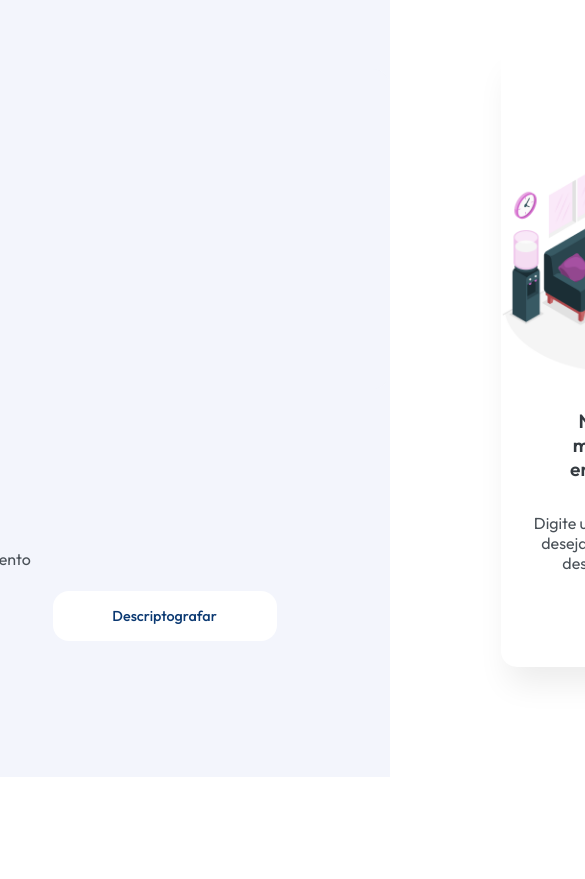
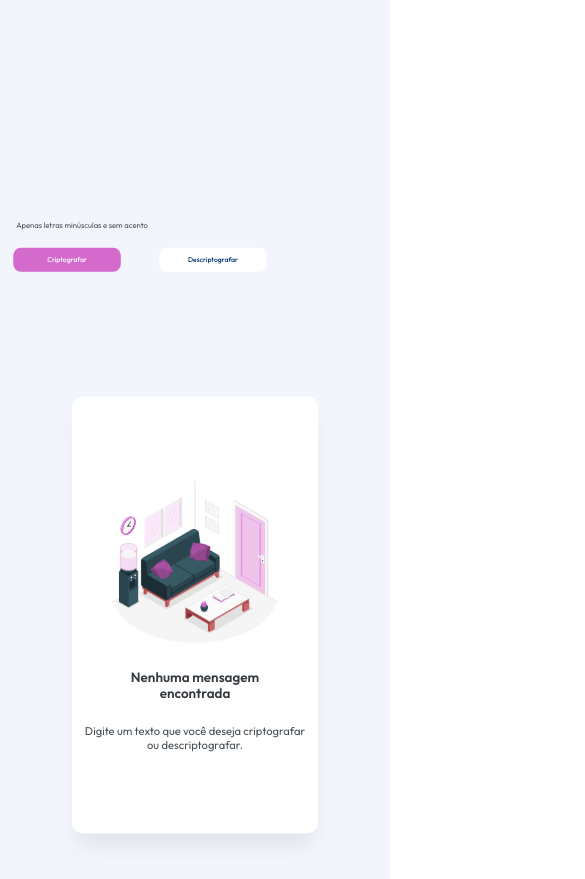
Before and after one commit to Fertilesoil/desafio__codificador__one, a website built with Vite: page index.html in a window 390 px wide. Shown: the part 67-946 px from the top of the page, 585 px wide, since content can reach past the window. Before the commit the page ends 844 px from the top, so only its background shows below. Built offline with nearby package versions, Linux system fonts and the light colour scheme; files whose address does not match are found by name.

Commit message:
:four_leaf_clover: Inicio da responsividade :four_leaf_clover:

```diff
--- a/index.html
+++ b/index.html
@@ -5,8 +5,12 @@
   <meta charset="UTF-8" />
   <link rel="icon" type="image/svg+xml" href="/vite.svg" />
   <link rel="stylesheet" href="style.css">
+  <meta http-equiv="X-UA-Compatible" content="ie=edge">
+  <meta http-equiv="X-UA-Compatible" content="IE=7">
   <meta name="viewport" content="width=device-width, initial-scale=1.0" />
-  <title>Vite App</title>
+  <title>Encriptador</title>
+  <meta name="description" content="O aplicativo tem como objetivo encriptar e
+  descriptar textos com uma lógica única. Desenvolvido para o desafio ONE da alura">
 </head>
 
 <body>
@@ -21,11 +25,10 @@
 
 
     <section class="conteudo__central">
-      <textarea id="text__area__conteudo"
-        placeholder="Passe um texto aqui, vamos tratá-lo..."> </textarea>
+      <textarea id="text__area__conteudo" placeholder="Passe um texto aqui, vamos tratá-lo..."> </textarea>
 
       <div class="area__botoes">
-        <span><i><img src="assets/warning.svg" alt=""></i>
+        <span class="span__aviso"><i><img src="assets/warning.svg" alt=""></i>
           <p class="aviso">Apenas letras minúsculas e sem acento</p>
         </span>
         <div class="botoes">
@@ -38,6 +41,7 @@
         </div>
       </div>
     </section>
+
 
     <aside class="lateral" aria-label="aside__direito">
       <section class="section__template">
--- a/style.css
+++ b/style.css
@@ -96,16 +96,6 @@ main {
   align-items: center;
   gap: 0.5rem;
 }
-
-/* .area__botoes p {
-  z-index: 10;
-  color: var(--output-font-color);
-  font-family: var(--input-font);
-  margin-bottom: 0.1rem;
-  transition: translateX 1s ease,
-              color 1s ease,
-              font-size 1s ease;
-} */
 
 .aviso__erro {
   color: rgb(230, 106, 147, 0.8);
@@ -374,10 +364,73 @@ button:nth-child(2):hover {
   text-align: center;
 }
 
-#sincrono {
+.btn__troca {
   display: none;
 }
 
-#live {
-  display: none;
+@media screen and (width <= 1500px) {
+  .cabecalho {
+    display: none;
+  }
+
+  .lateral {
+    margin-right: 0;
+  }
 }
+
+@media screen and (width <= 1200px) {
+  .lateral {
+    transform: scale(0.7);
+  }
+
+  .conteudo__central {
+    transform: scale(0.7);
+    gap: 2.5rem;
+  }
+
+  .conteudo__principal {
+    display: flex;
+    gap: 0;
+    justify-content: center;
+  }
+}
+
+@media screen and (width <= 1060px) {
+  .conteudo__principal {
+    display: flex;
+    flex-direction: column;
+    justify-content: center;
+    align-items: center;
+    min-height: 150vh;
+  }
+
+  main {
+    position: relative;
+  }
+
+  .conteudo__central {
+    position: absolute;
+    transform: scale(0.6);
+    left: -180px;
+    top: -20px;
+  }
+
+  .botoes {
+    justify-content: center;
+    transform: scale(0.8);
+  }
+
+  #text__area__conteudo {
+    transform: scale(0.8);
+  }
+
+  .span__aviso {
+    margin-left: 3rem;
+    transform: scale(0.8);
+  }
+
+  .lateral {
+    position: absolute;
+    top: 370px;
+  }
+}
```
